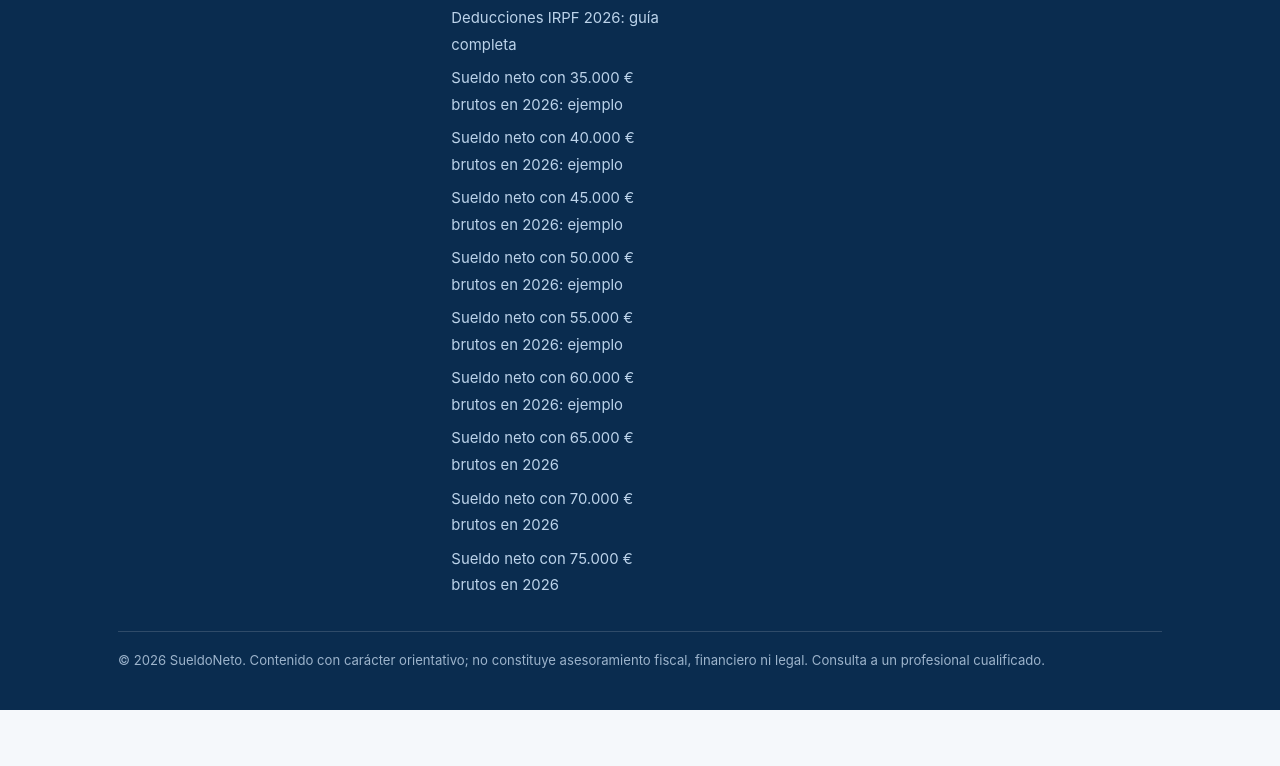
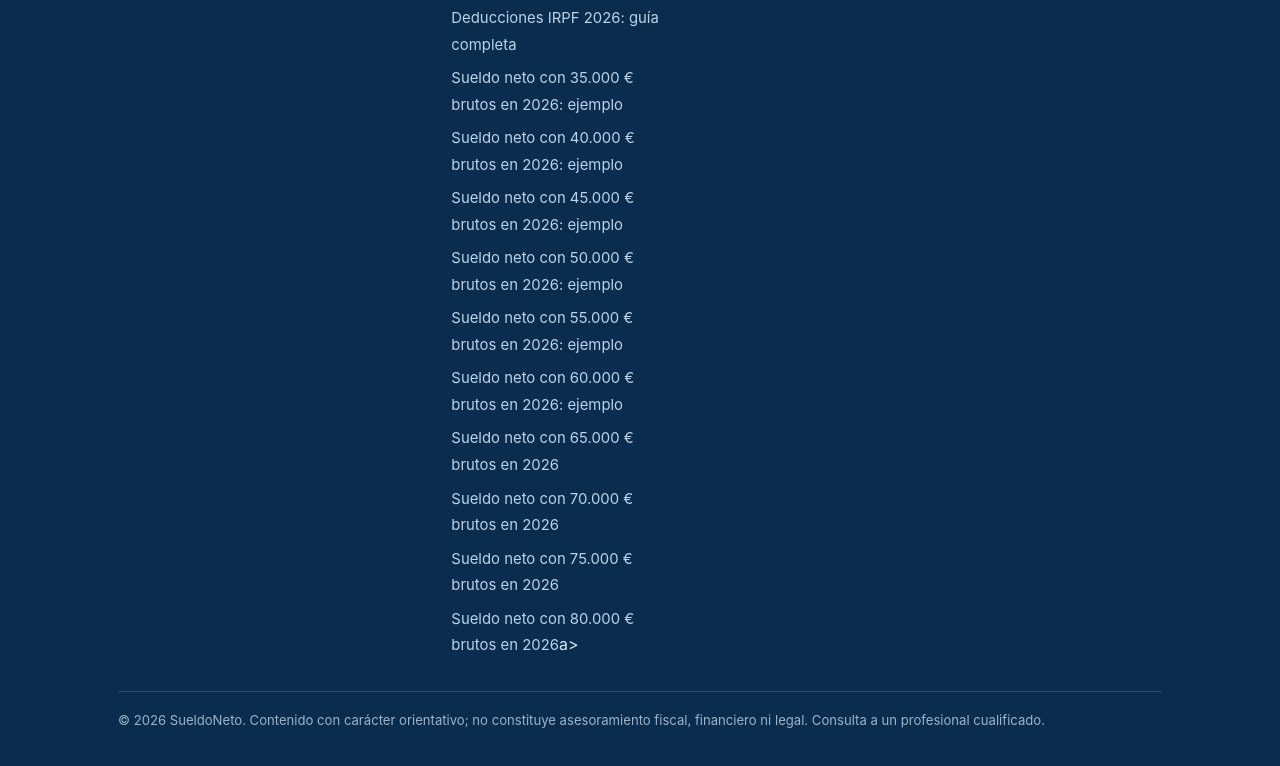
Before and after one commit to mirzacreative/calculadora-sueldo-neto, a plain HTML site: page index.html in a window 1280 px wide. Shown: the part 4114-4880 px from the top of the page. Before the commit the page ends 4824 px from the top, so only its background shows below. Drawn offline with Linux system fonts and the light colour scheme.

Commit message:
Add sueldo-neto-80000 link to index.html guide section

```diff
--- a/index.html
+++ b/index.html
@@ -252,7 +252,7 @@
                 <li><a href="sueldo-neto-40000-euros.html">Sueldo neto con 40.000 € brutos en 2026: ejemplo</a></li>
         <li><a href="sueldo-neto-45000-euros.html">Sueldo neto con 45.000 € brutos en 2026: ejemplo</a></li>
         <li><a href="sueldo-neto-50000-euros.html">Sueldo neto con 50.000 € brutos en 2026: ejemplo</a></li>
-        <li><a href="sueldo-neto-55000-euros.html">Sueldo neto con 55.000 € brutos en 2026: ejemplo</a></li><li><a href="sueldo-neto-60000-euros.html">Sueldo neto con 60.000 € brutos en 2026: ejemplo</a></li><li><a href="sueldo-neto-65000-euros.html">Sueldo neto con 65.000 € brutos en 2026</a></li><li><a href="sueldo-neto-70000-euros.html">Sueldo neto con 70.000 € brutos en 2026</a></li><li><a href="sueldo-neto-75000-euros.html">Sueldo neto con 75.000 € brutos en 2026</a></li>
+        <li><a href="sueldo-neto-55000-euros.html">Sueldo neto con 55.000 € brutos en 2026: ejemplo</a></li><li><a href="sueldo-neto-60000-euros.html">Sueldo neto con 60.000 € brutos en 2026: ejemplo</a></li><li><a href="sueldo-neto-65000-euros.html">Sueldo neto con 65.000 € brutos en 2026</a></li><li><a href="sueldo-neto-70000-euros.html">Sueldo neto con 70.000 € brutos en 2026</a></li><li><a href="sueldo-neto-75000-euros.html">Sueldo neto con 75.000 € brutos en 2026</a></li><li><a href="sueldo-neto-80000-euros.html">Sueldo neto con 80.000 € brutos en 2026</a>a></li></li>
       </ul></div>
       <div><h3>Nosotros</h3><ul>
         <li><a href="sobre-nosotros.html">Sobre nosotros</a></li>
```
